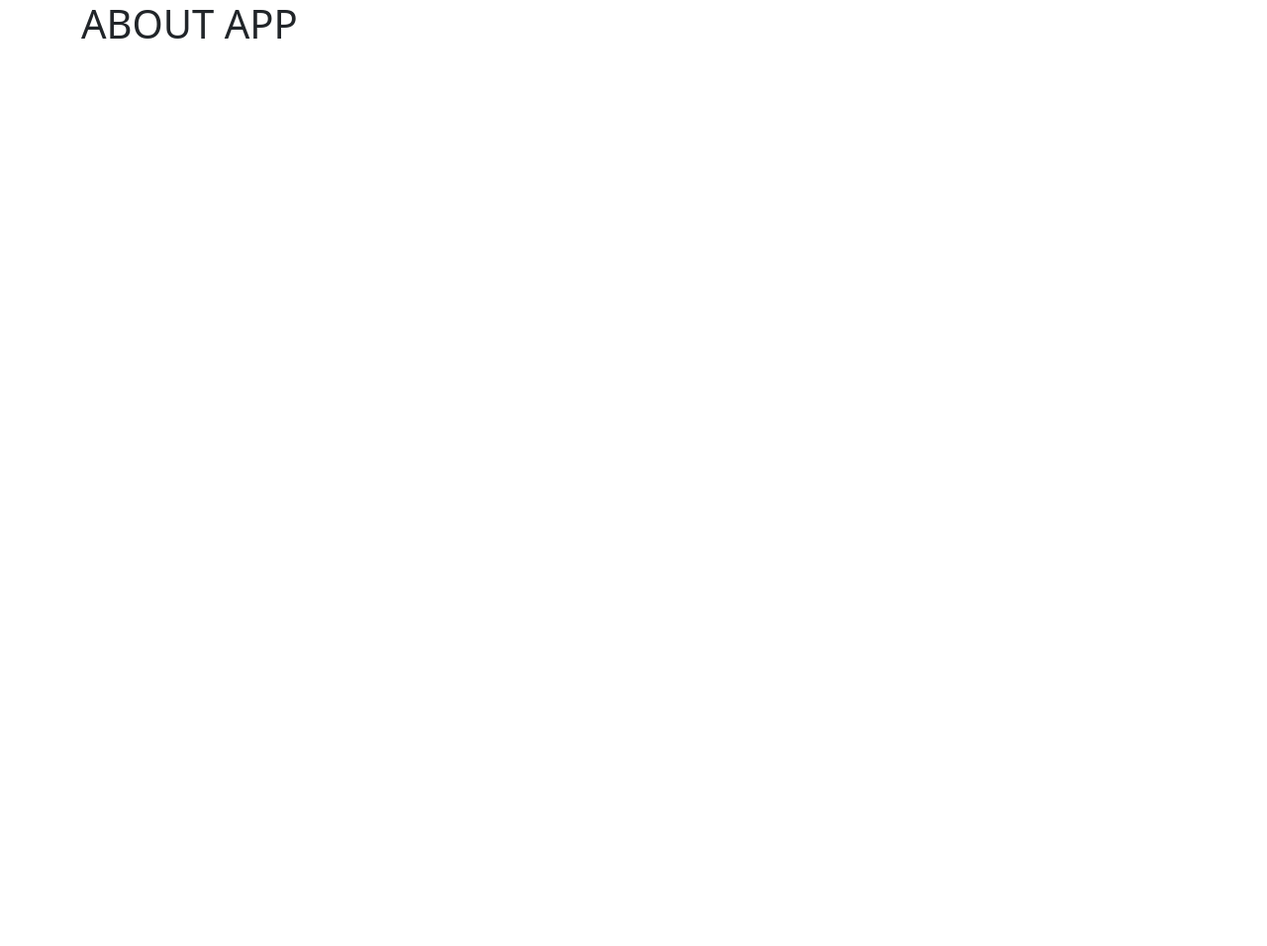
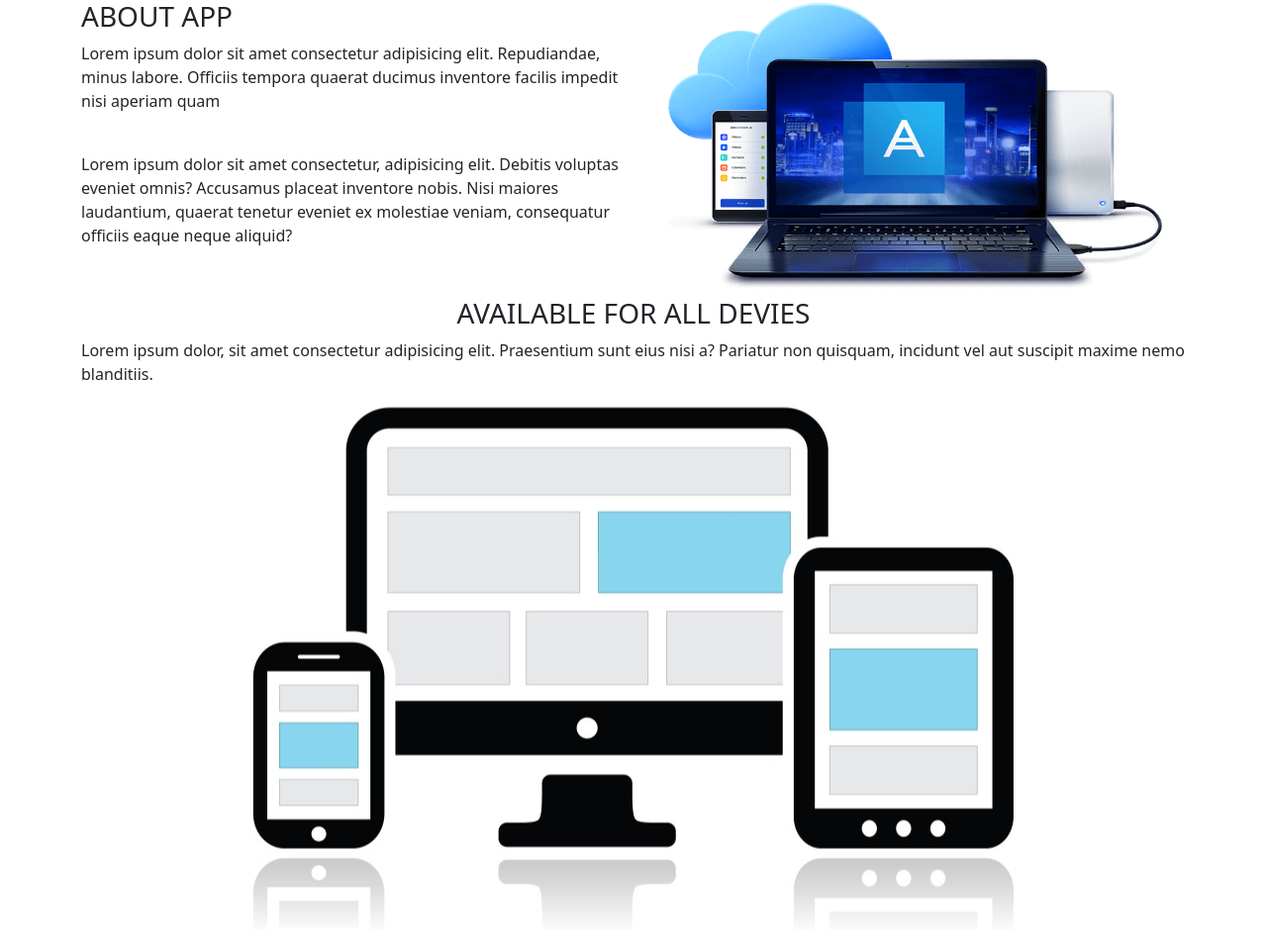
Before and after one commit to lupawchay/lusanchay, a plain HTML site: page index.html in a window 1280 px wide. Shown: the whole page at 99% size. Before the commit the page ends 800 px from the top, so only its background shows below. Drawn offline with nearby package versions, Linux system fonts and the light colour scheme.

Commit message:
parts and footer are added

```diff
--- a/index.html
+++ b/index.html
@@ -5,7 +5,7 @@
     <meta http-equiv="X-UA-Compatible" content="IE=edge">
     <meta name="viewport" content="width=device-width, initial-scale=1.0">
     <title>Document</title>
-    <link rel="stylesheet" href="style.css" />
+    <link rel="stylesheet" href="public/style.css" />
 
     <link
       href="https://cdn.jsdelivr.net/npm/bootstrap@5.1.3/dist/css/bootstrap.min.css"
@@ -29,16 +29,26 @@
     <div class="container">
       <div class="row">
         <div class="col-sm-12 col-md-6 col-lg-6">
-          <h1>ABOUT APP</h1>
+          <h3>ABOUT APP</h3>
+          <p>Lorem ipsum dolor sit amet consectetur adipisicing elit. Repudiandae, minus labore. Officiis tempora quaerat ducimus inventore facilis impedit nisi aperiam quam </p><br>
+          <p>Lorem ipsum dolor sit amet consectetur, adipisicing elit. Debitis voluptas eveniet omnis? Accusamus placeat inventore nobis. Nisi maiores laudantium, quaerat tenetur eveniet ex molestiae veniam, consequatur officiis eaque neque aliquid?</p>
         </div>
-        <div class="col-sm-12 col-md-6 col-lg-6"></div>
+        <div class="col-sm-12 col-md-6 col-lg-6">
+            <img src="public/img/computer.png" alt="photo" class="mx-auto d-block" style="width: 100%; height: 300px;">
+        </div>
       </div>
     </div>
     <!-- end Parts two -->
     <div></div>
     <div></div>
-    <div></div>
-
+    <!-- footer -->
+    <div class="container tex-center">
+      <h3 class="text-center">AVAILABLE FOR ALL DEVIES</h3>
+      <p>Lorem ipsum dolor, sit amet consectetur adipisicing elit. Praesentium sunt eius nisi a? Pariatur non quisquam, incidunt vel aut suscipit maxime nemo blanditiis.</p>
+    </div>
+    <div class="container-fluid footer">
+    </div>
+    <!-- end footer -->
 
 
 
--- a/public/style.css
+++ b/public/style.css
@@ -0,0 +1,7 @@
+.footer{
+    background-image: url(img/all-devices.jpg);
+    width: 80%;
+    height: 550px;
+    background-position: center;
+    background-repeat: no-repeat;
+}
```
Also changed, not shown: public/img/all-devices.jpg (added).
